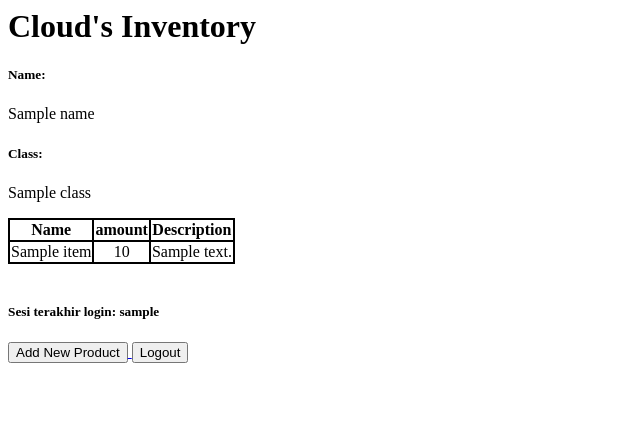
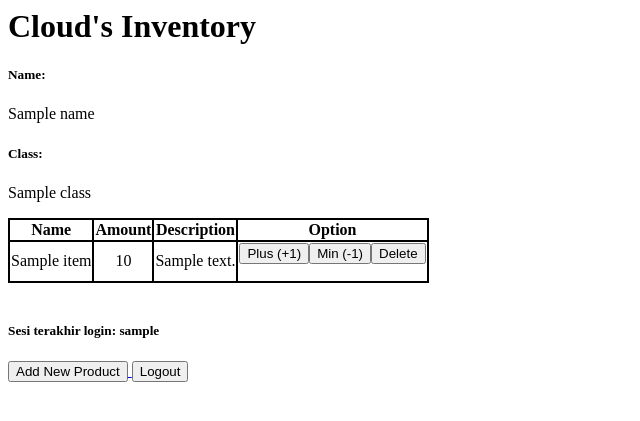
Before and after one commit to Dhemas25/Tugas-2, a Django app: template main/templates/main.html in a window 1280 px wide. Shown: the top 421 px of the page, without its empty margins (0-640 px from the left). Run offline with Django 4.2, Linux system fonts and the light colour scheme; tables that the repository leaves empty hold one stand-in row (values such as "Sample post"); the template is opened without the code that fills it: values that come from a table or form of the project are taken from there, most other values are stand-ins (such as "Sample title", 1, 10 or a date in 2020).

Commit message:
Push ke-3 Tugas 4 Mengerjakan Bonus

```diff
--- a/main/templates/main.html
+++ b/main/templates/main.html
@@ -23,8 +23,9 @@ table, th, td {
 <table>
     <tr>
         <th>Name</th>
-        <th>amount</th>
+        <th>Amount</th>
         <th>Description</th>
+        <th>Option</th>
     </tr>
 
     {% comment %} Berikut cara memperlihatkan data produk di bawah baris ini {% endcomment %}
@@ -34,7 +35,25 @@ table, th, td {
             <td><center>{{item.name}}</center></td>
             <td><center>{{item.amount}}</center></td>
             <td>{{item.description}}</td>
+            <td>
+                <div style="display: flex; justify-content: space-between;">
+                <form method="post" action="{% url 'main:add_to_inventory' item.id %}">
+                    {% csrf_token %}
+                    <input type="submit" value="Plus (+1)">
+                </form>
+
+                <form method="post" action="{% url 'main:remove_from_inventory' item.id %}">
+                    {% csrf_token %}
+                    <input type="submit" value="Min (-1)">
+                </form>
+                <form method="post" action="{% url 'main:delete_item' item.id %}">
+                    {% csrf_token %}
+                    <input type="submit" value="Delete">
+                </form>
+                </div>
+            </td>
         </tr>
+
     {% endfor %}
 </table>
 
--- a/main/urls.py
+++ b/main/urls.py
@@ -1,6 +1,6 @@
 from django.urls import path
 from main.views import show_main,create_product, show_xml, show_json, show_xml_by_id, show_json_by_id, register, login_user, logout_user
-
+from main.views import add_to_inventory,delete_item,remove_from_inventory
 
 app_name = 'main'
 
@@ -14,4 +14,7 @@ urlpatterns = [
     path('register/', register, name='register'),
     path('login/', login_user, name='login'),
     path('logout/', logout_user, name='logout'),
+    path('add-to-inventory/<int:item_id>/', add_to_inventory, name='add_to_inventory'),
+    path('remove-from-inventory/<int:item_id>/', remove_from_inventory, name='remove_from_inventory'),
+    path('delete-item/<int:item_id>/', delete_item, name='delete_item'),
 ]
```
Also changed, not shown: main/views.py (+20 -1 lines).
